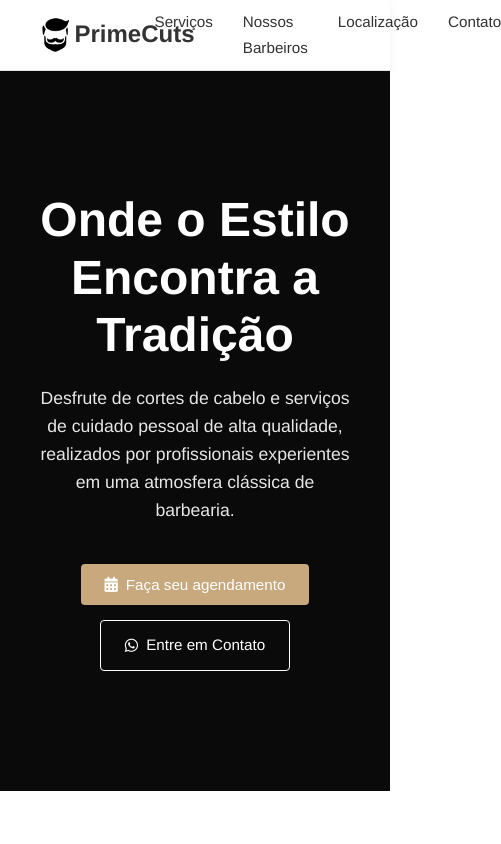
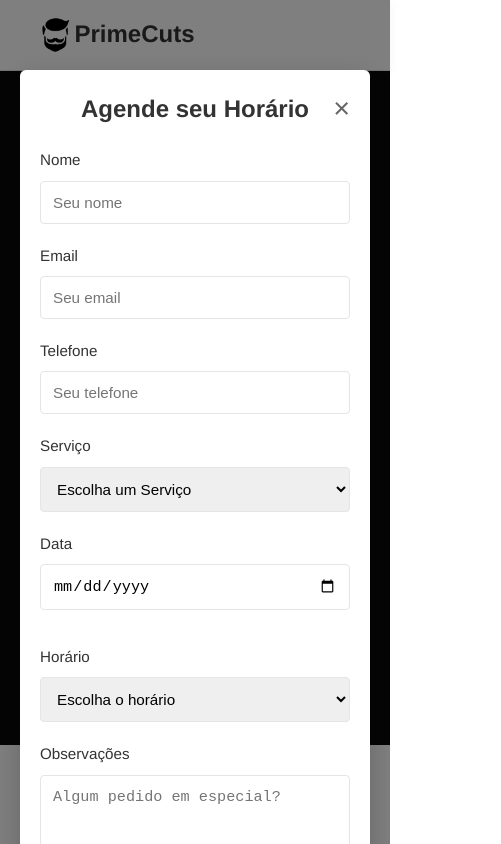
Before and after one commit to omisaelrocha/barbershop, a plain HTML site: page index.html in a window 390 px wide. Both pictures are taken after a click on the button "Faça seu agendamento". Shown: the top 844 px of the page, 501 px wide, since content can reach past the window. Drawn offline with Linux system fonts and the light colour scheme.

Commit message:
almost done

```diff
--- a/index.html
+++ b/index.html
@@ -44,7 +44,7 @@
           clássica de barbearia.
         </p>
         <div class="hero-buttons">
-          <button class="btn primary-btn" id="schedule-btn">
+          <button class="btn primary-btn" id="scheduleBtn">
             <i class="fas fa-calendar-alt"></i>Faça seu agendamento
           </button>
           <a
@@ -165,7 +165,7 @@
             <h3>Telefone</h3>
             <p>(31) 91234-5678</p>
             <a href="https://wa.me/1234567890" class="btn outline-btn small">
-              <i class="fab fa-whatsapp"></i> WhatsApp
+              <i class="fab fa-whatsapp"></i>WhatsApp
             </a>
           </div>
         </div>
@@ -183,6 +183,72 @@
       </div>
     </footer>
 
+    <div id="appointmentModal" class="modal">
+      <div class="modal-content">
+        <span class="close-modal">&times;</span>
+        <h2>Agende seu Horário</h2>
+        <form id="appointmentForm">
+          <div class="form-group">
+            <label for="name">Nome</label>
+            <input type="text" id="name" placeholder="Seu nome" required />
+          </div>
+          <div class="form-group">
+            <label for="email">Email</label>
+            <input type="email" id="email" placeholder="Seu email" required />
+          </div>
+          <div class="form-group">
+            <label for="phone">Telefone</label>
+            <input type="tel" id="phone" placeholder="Seu telefone" required />
+          </div>
+          <div class="form-group">
+            <label for="service">Serviço</label>
+            <select id="service" required>
+              <option value="" disabled selected>Escolha um Serviço</option>
+              <option value="classic-haircut">Cabelo - R$30</option>
+              <option value="beard-trim">Barba - R$20</option>
+              <option value="hot-towel-shave">Sobrancelha - R$15</option>
+              <option value="haircut-beard-combo">Combo - R$55</option>
+            </select>
+          </div>
+
+          <div class="form-row">
+            <div class="form-group">
+              <label for="date">Data</label>
+              <input type="date" id="date" required />
+            </div>
+            <div class="form-group">
+              <label for="time">Horário</label>
+              <select id="time" required>
+                <option value="" disabled selected>Escolha o horário</option>
+                <option value="9:00">9:00h</option>
+                <option value="10:00">10:00h</option>
+                <option value="11:00">11:00h</option>
+                <option value="12:00">12:00h</option>
+                <option value="13:00">13:00h</option>
+                <option value="14:00">14:00h</option>
+                <option value="15:00">15:00h</option>
+                <option value="16:00">16:00h</option>
+                <option value="17:00">17:00h</option>
+                <option value="18:00">18:00h</option>
+                <option value="19:00">19:00h</option>
+              </select>
+            </div>
+          </div>
+          <div class="form-group">
+            <label for="notes">Observações</label>
+            <textarea
+              id="notes"
+              placeholder="Algum pedido em especial?"
+              rows="3"
+            ></textarea>
+          </div>
+          <button type="submit" class="btn primary-btn full-width">
+            Agendar
+          </button>
+        </form>
+      </div>
+    </div>
+
     <script src="script.js"></script>
   </body>
 </html>
--- a/script.js
+++ b/script.js
@@ -0,0 +1,156 @@
+document.addEventListener("DOMContentLoaded", function () {
+  // Mobile menu toggle
+  const mobileMenuBtn = document.querySelector(".mobile-menu-btn");
+  const nav = document.querySelector(".nav");
+
+  if (mobileMenuBtn) {
+    mobileMenuBtn.addEventListener("click", function () {
+      this.classList.toggle("active");
+      nav.classList.toggle("active");
+
+      // Toggle menu button appearance
+      const spans = this.querySelectorAll("span");
+      if (this.classList.contains("active")) {
+        spans[0].style.transform = "rotate(45deg) translate(5px, 5px)";
+        spans[1].style.opacity = "0";
+        spans[2].style.transform = "rotate(-45deg) translate(7px, -6px)";
+
+        // Show mobile nav
+        nav.style.display = "block";
+        setTimeout(() => {
+          nav.style.opacity = "1";
+        }, 10);
+      } else {
+        spans[0].style.transform = "none";
+        spans[1].style.opacity = "1";
+        spans[2].style.transform = "none";
+
+        // Hide mobile nav
+        nav.style.opacity = "0";
+        setTimeout(() => {
+          nav.style.display = "";
+        }, 300);
+      }
+    });
+  }
+
+  // Modal functionality
+  const modal = document.getElementById("appointmentModal");
+  const scheduleBtn = document.getElementById("scheduleBtn");
+  const closeModal = document.querySelector(".close-modal");
+
+  if (scheduleBtn && modal) {
+    scheduleBtn.addEventListener("click", function () {
+      modal.style.display = "block";
+      document.body.style.overflow = "hidden";
+    });
+  }
+
+  if (closeModal && modal) {
+    closeModal.addEventListener("click", function () {
+      modal.style.display = "none";
+      document.body.style.overflow = "";
+    });
+  }
+
+  // Close modal when clicking outside
+  window.addEventListener("click", function (event) {
+    if (event.target === modal) {
+      modal.style.display = "none";
+      document.body.style.overflow = "";
+    }
+  });
+
+  // Form submission
+  const appointmentForm = document.getElementById("appointmentForm");
+
+  if (appointmentForm) {
+    appointmentForm.addEventListener("submit", function (e) {
+      e.preventDefault();
+      alert(
+        "Agendamento concluído! Em breve, você receberá um e-mail de confirmação."
+      );
+      modal.style.display = "none";
+      document.body.style.overflow = "";
+    });
+  }
+
+  // Smooth scrolling for navigation links
+  document.querySelectorAll('a[href^="#"]').forEach((anchor) => {
+    anchor.addEventListener("click", function (e) {
+      e.preventDefault();
+
+      const targetId = this.getAttribute("href");
+      if (targetId === "#") return;
+
+      const targetElement = document.querySelector(targetId);
+      if (targetElement) {
+        // Close mobile menu if open
+        if (nav.classList.contains("active")) {
+          mobileMenuBtn.click();
+        }
+
+        // Scroll to element
+        window.scrollTo({
+          top: targetElement.offsetTop - 80,
+          behavior: "smooth",
+        });
+      }
+    });
+  });
+
+  // Scroll animations
+  const animateOnScroll = function () {
+    const elements = document.querySelectorAll(
+      ".service-card, .barber-card, .contact-card"
+    );
+
+    elements.forEach((element) => {
+      const elementPosition = element.getBoundingClientRect().top;
+      const screenPosition = window.innerHeight / 1.2;
+
+      if (elementPosition < screenPosition) {
+        element.classList.add("animate");
+      }
+    });
+  };
+
+  // Add animation classes
+  const cards = document.querySelectorAll(
+    ".service-card, .barber-card, .contact-card"
+  );
+  cards.forEach((card) => {
+    card.style.opacity = "1";
+    card.style.transform = "translateY(20px)";
+    card.style.transition = "opacity 0.6s ease, transform 0.6s ease";
+  });
+
+  // Initial check for elements in view
+  animateOnScroll();
+
+  // Check on scroll
+  window.addEventListener("scroll", animateOnScroll);
+
+  // Add active class to navigation based on scroll position
+  window.addEventListener("scroll", function () {
+    const scrollPosition = window.scrollY;
+
+    document.querySelectorAll("section[id]").forEach((section) => {
+      const sectionTop = section.offsetTop - 100;
+      const sectionHeight = section.offsetHeight;
+      const sectionId = section.getAttribute("id");
+
+      if (
+        scrollPosition >= sectionTop &&
+        scrollPosition < sectionTop + sectionHeight
+      ) {
+        document.querySelectorAll(".nav a").forEach((link) => {
+          link.classList.remove("active");
+          if (link.getAttribute("href") === "#" + sectionId) {
+            link.classList.add("active");
+          }
+        });
+      }
+    });
+  });
+});
--- a/style.css
+++ b/style.css
@@ -393,3 +393,124 @@ ul {
 .footer .social-icons a:hover {
   opacity: 1;
 }
+
+.modal {
+  display: none;
+  position: fixed;
+  top: 0;
+  left: 0;
+  width: 100%;
+  height: 100%;
+  background-color: rgba(0, 0, 0, 0.5);
+  z-index: 1000;
+  overflow-y: auto;
+  padding: 20px;
+}
+
+.modal-content {
+  background-color: var(--white);
+  max-width: 500px;
+  margin: 50px auto;
+  border-radius: 6px;
+  padding: 30px;
+  position: relative;
+  box-shadow: 0 10px 30px rgba(0, 0, 0, 0.2);
+}
+
+.close-modal {
+  position: absolute;
+  top: 15px;
+  right: 20px;
+  font-size: 1.8rem;
+  cursor: pointer;
+  color: var(--text-light);
+  transition: var(--transition);
+}
+
+.close-modal:hover {
+  color: var(--text);
+}
+
+.modal h2 {
+  margin-bottom: 20px;
+  text-align: center;
+}
+
+/* Form */
+.form-group {
+  margin-bottom: 20px;
+}
+
+.form-row {
+  display: grid;
+  grid-template-columns: 1fr 1fr;
+  gap: 15px;
+}
+
+label {
+  display: block;
+  margin-bottom: 8px;
+  font-weight: 500;
+  font-size: 0.95rem;
+}
+
+input,
+select,
+textarea {
+  width: 100%;
+  padding: 12px;
+  border: 1px solid var(--border);
+  border-radius: 4px;
+  font-size: 0.95rem;
+  transition: var(--transition);
+}
+
+input:focus,
+select:focus,
+textarea:focus {
+  outline: none;
+  border-color: var(--accent);
+  box-shadow: 0 0 0 2px rgba(200, 169, 126, 0.2);
+}
+
+textarea {
+  resize: vertical;
+}
+
+/* Responsive */
+@media (max-width: 768px) {
+  .hero h1 {
+    font-size: 2.2rem;
+  }
+
+  .nav {
+    display: none;
+  }
+
+  .mobile-menu-btn {
+    display: block;
+  }
+
+  .form-row {
+    grid-template-columns: 1fr;
+  }
+
+  .section {
+    padding: 60px 0;
+  }
+}
+
+@media (max-width: 576px) {
+  .hero-buttons {
+    flex-direction: column;
+    width: 100%;
+  }
+
+  .hero-buttons .btn {
+    width: 100%;
+  }
+
+  .modal-content {
+    padding: 20px;
+  }
+}
```
Also changed, not shown: src/PREVIEW.png (added), 2 other files.
